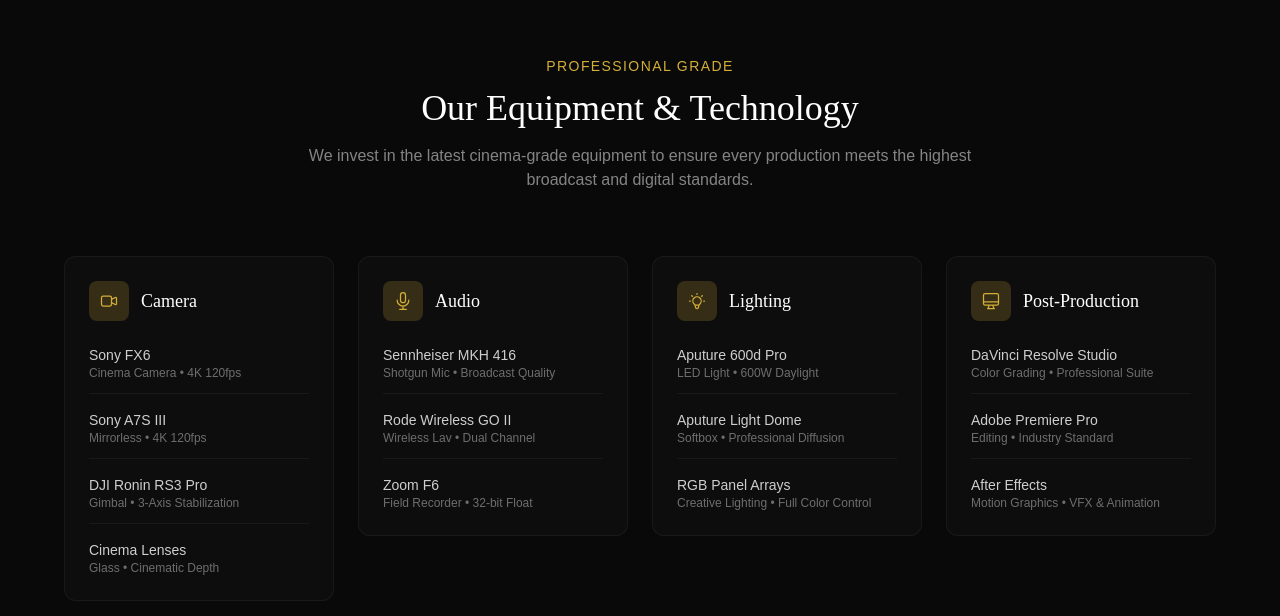
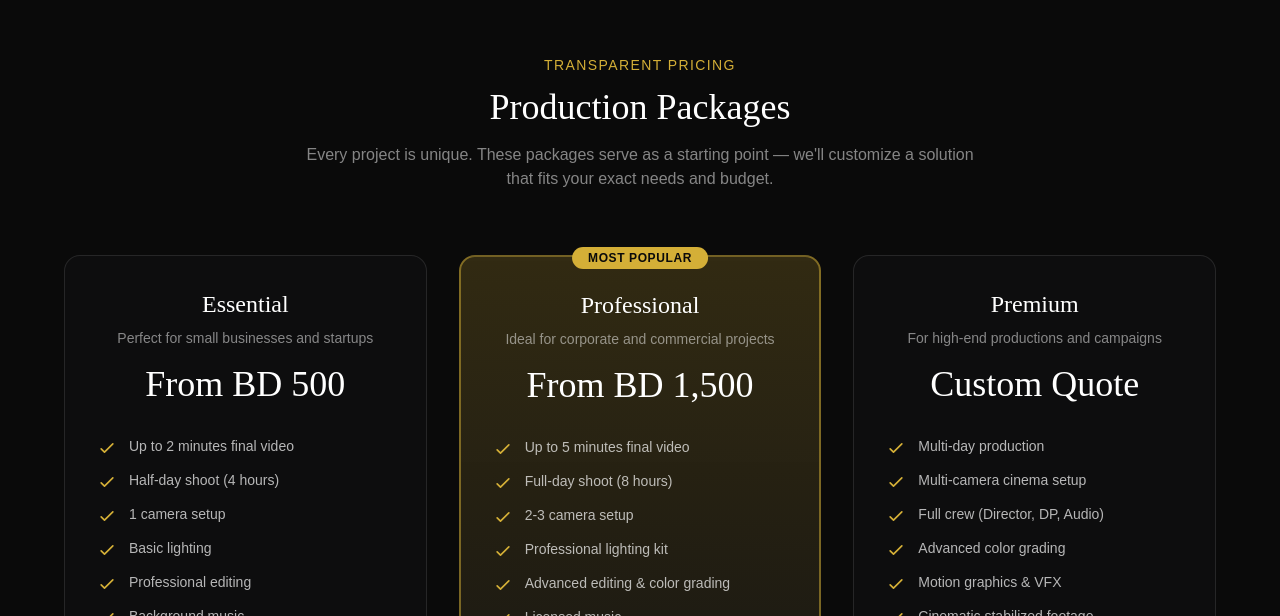
Before and after one commit to shareef6907/filmproduction, a Next.js app: page / in a window 1280 px wide. Shown: the part 5544-6160 px from the top of the page. Built offline with nearby package versions, Linux system fonts and the light colour scheme.

Commit message:
Remove Equipment & Technology section - we rent bigger equipment as needed

```diff
--- a/src/app/page.tsx
+++ b/src/app/page.tsx
@@ -7,7 +7,6 @@
 import VideoModal from '@/components/VideoModal'
 import Services from '@/components/Services'
 import Clients from '@/components/Clients'
-import Equipment from '@/components/Equipment'
 import Packages from '@/components/Packages'
 import Testimonials from '@/components/Testimonials'
 import About from '@/components/About'
@@ -111,9 +110,6 @@
       {/* Services Section */}
       <Services />
 
-      {/* Equipment & Technology - Establishes credibility */}
-      <Equipment />
-
       {/* Pricing Packages - Clear offerings */}
       <Packages />
 
```
